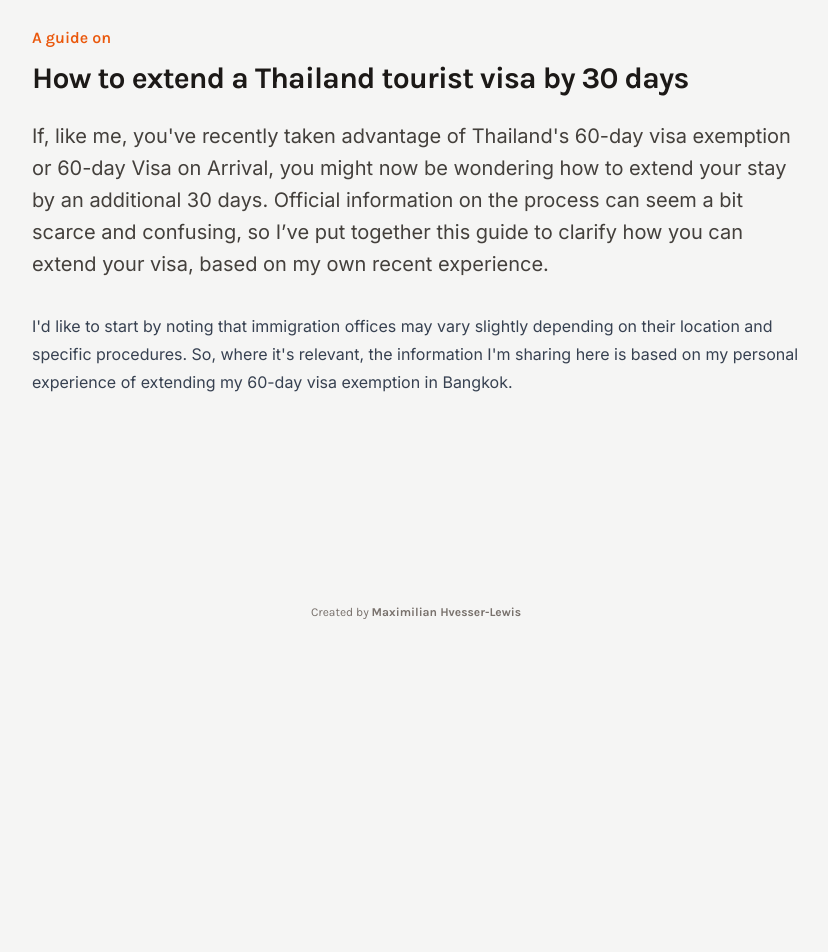
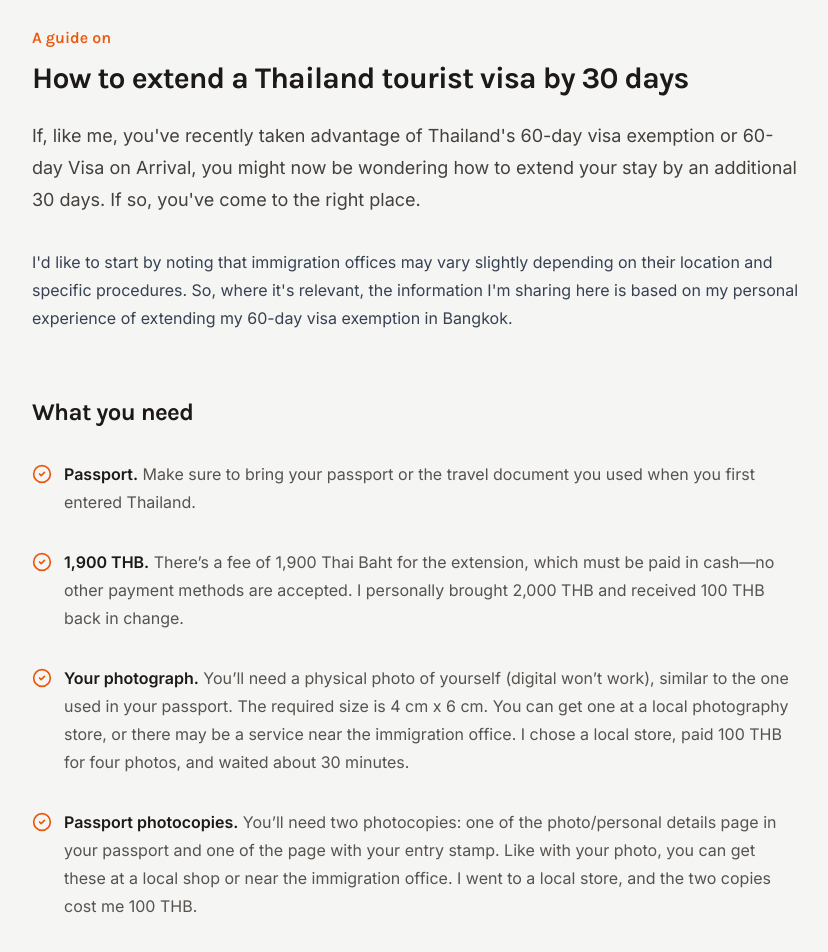
Before and after one commit to maxhves/hvesser-lewis-consulting-site, a Next.js app: page /blog/how-to-extend-a-thailand-tourist-visa-by-30-days in a window 1280 px wide. Shown: the part 160-1112 px from the top of the page, without its empty margins (224-1052 px from the left). Before the commit the page ends 800 px from the top, so only its background shows below. Built offline with nearby package versions, Linux system fonts and the light colour scheme.

Commit message:
Setup what you need section and components.

```diff
--- a/src/app/blog/how-to-extend-a-thailand-tourist-visa-by-30-days/components/introduction-section.tsx
+++ b/src/app/blog/how-to-extend-a-thailand-tourist-visa-by-30-days/components/introduction-section.tsx
@@ -34,7 +34,7 @@ export function IntroductionTitle({children}: { children: React.ReactNode }) {
 
 export function IntroductionPreface({children}: { children: React.ReactNode }) {
   return (
-    <p className="mt-6 text-xl leading-8 text-stone-700">
+    <p className="mt-6 text-lg leading-8 text-stone-700">
       {children}
     </p>
   )
--- /dev/null
+++ b/src/app/blog/how-to-extend-a-thailand-tourist-visa-by-30-days/components/what-you-need-section.tsx
@@ -0,0 +1,59 @@
+import React from 'react'
+import {clsx} from "clsx";
+import {karla} from "@/app/fonts";
+import {CircleCheckIcon} from "lucide-react";
+
+//region Entry
+
+export default function WhatYouNeedSection({children}: { children: React.ReactNode }) {
+  return (
+    <section>
+      {children}
+    </section>
+  )
+}
+
+//endregion
+
+//region Text
+
+export function WhatYouNeedTitle({children}: { children: React.ReactNode }) {
+  return (
+    <h2 className={clsx(karla.className, "mt-16 text-2xl font-bold tracking-tight text-stone-900")}>
+      {children}
+    </h2>
+  )
+}
+
+export function WhatYouNeedBody({children}: { children: React.ReactNode }) {
+  return (
+    <p className="mt-8 text-base font-normal leading-7 text-stone-700">
+      {children}
+    </p>
+  )
+}
+
+//endregion
+
+//region Checklist
+
+export function WhatYouNeedChecklist({children}: { children: React.ReactNode }) {
+  return (
+    <ol role="list" className="mt-8 space-y-8">
+      {children}
+    </ol>
+  )
+}
+
+export function WhatYouNeedChecklistItem({children}: { children: React.ReactNode }) {
+  return (
+    <li className="text-base font-normal leading-7 text-stone-600">
+      <div className="flex gap-x-3">
+        <CircleCheckIcon className="mt-1 size-5 flex-none text-orange-600" />
+        {children}
+      </div>
+    </li>
+  )
+}
+
+//endregion
--- a/src/app/blog/how-to-extend-a-thailand-tourist-visa-by-30-days/page.tsx
+++ b/src/app/blog/how-to-extend-a-thailand-tourist-visa-by-30-days/page.tsx
@@ -6,6 +6,23 @@ import IntroductionSection
   IntroductionPreTitle,
   IntroductionTitle
 } from "@/app/blog/how-to-extend-a-thailand-tourist-visa-by-30-days/components/introduction-section";
+import WhatYouNeedSection
+  , {
+  WhatYouNeedBody, WhatYouNeedChecklist, WhatYouNeedChecklistItem,
+  WhatYouNeedTitle
+} from "@/app/blog/how-to-extend-a-thailand-tourist-visa-by-30-days/components/what-you-need-section";
+
+//region Model
+
+const itemsNeeded = [
+  { label: "Passport.", description: "Make sure to bring your passport or the travel document you used when you first entered Thailand." },
+  { label: "1,900 THB.", description: "There’s a fee of 1,900 Thai Baht for the extension, which must be paid in cash—no other payment methods are accepted. I personally brought 2,000 THB and received 100 THB back in change." },
+  { label: "Your photograph.", description: "You’ll need a physical photo of yourself (digital won’t work), similar to the one used in your passport. The required size is 4 cm x 6 cm. You can get one at a local photography store, or there may be a service near the immigration office. I chose a local store, paid 100 THB for four photos, and waited about 30 minutes." },
+  { label: "Passport photocopies.", description: "You’ll need two photocopies: one of the photo/personal details page in your passport and one of the page with your entry stamp. Like with your photo, you can get these at a local shop or near the immigration office. I went to a local store, and the two copies cost me 100 THB." },
+  { label: "Application form.", description: "You’ll fill out the application form in person at the immigration office. It’s made up of three parts (three separate documents). Be prepared to provide your address in Thailand, phone number (Thai if you have one), your date and port of arrival, and basic personal details—though I imagine most of this won’t require much preparation. I also recommend bringing your own pen, just in case." }
+]
+
+//endregion
 
 //region Entry
 
@@ -23,9 +40,8 @@ export default function HowToExtendAThailandTouristVisaBy30Days() {
             </IntroductionTitle>
             <IntroductionPreface>
               If, like me, you&apos;ve recently taken advantage of Thailand&apos;s 60-day visa exemption or 60-day Visa
-              on Arrival, you might now be wondering how to extend your stay by an additional 30 days. Official
-              information on the process can seem a bit scarce and confusing, so I’ve put together this guide to clarify
-              how you can extend your visa, based on my own recent experience.
+              on Arrival, you might now be wondering how to extend your stay by an additional 30 days. If so,
+              you&apos;ve come to the right place.
             </IntroductionPreface>
             <IntroductionBody>
               I&apos;d like to start by noting that immigration offices may vary slightly depending on their location
@@ -33,6 +49,24 @@ export default function HowToExtendAThailandTouristVisaBy30Days() {
               my personal experience of extending my 60-day visa exemption in Bangkok.
             </IntroductionBody>
           </IntroductionSection>
+
+          <WhatYouNeedSection>
+            <WhatYouNeedTitle>
+              What you need
+            </WhatYouNeedTitle>
+            <WhatYouNeedChecklist>
+              {itemsNeeded.map((item => (
+                <WhatYouNeedChecklistItem key={item.label}>
+                  <span>
+                    <strong className="font-semibold text-stone-900">{item.label}</strong> {item.description}
+                  </span>
+                </WhatYouNeedChecklistItem>
+              )))}
+            </WhatYouNeedChecklist>
+            <WhatYouNeedBody>
+              Once you’ve got everything ready, you can approach the immigration assistants at your chosen office.
+            </WhatYouNeedBody>
+          </WhatYouNeedSection>
         </article>
       </ContentContainer>
     </main>
--- a/src/app/blog/page.tsx
+++ b/src/app/blog/page.tsx
@@ -38,9 +38,9 @@ export default function Blog() {
                 How to extend a Thailand tourist visa by 30 days
               </ArticleCardTitle>
               <ArticleCardPreviewText>
-                If, like me, you&apos;ve recently taken advantage of Thailand&apos;s 60-day visa exemption or 60-day Visa on
-                Arrival, you might now be wondering how to extend your stay by an additional 30 days. Official
-                information on the process can seem a bit scarce and confusing.
+                If, like me, you&apos;ve recently taken advantage of Thailand&apos;s 60-day visa exemption or 60-day
+                Visa on Arrival, you might now be wondering how to extend your stay by an additional 30 days. If so,
+                you&apos;ve come to the right place.
               </ArticleCardPreviewText>
             </ArticleCardBody>
           </ArticleCard>
```
